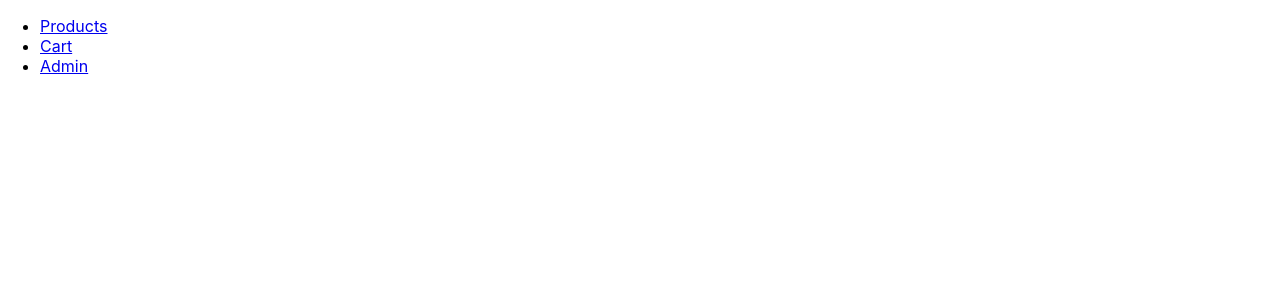
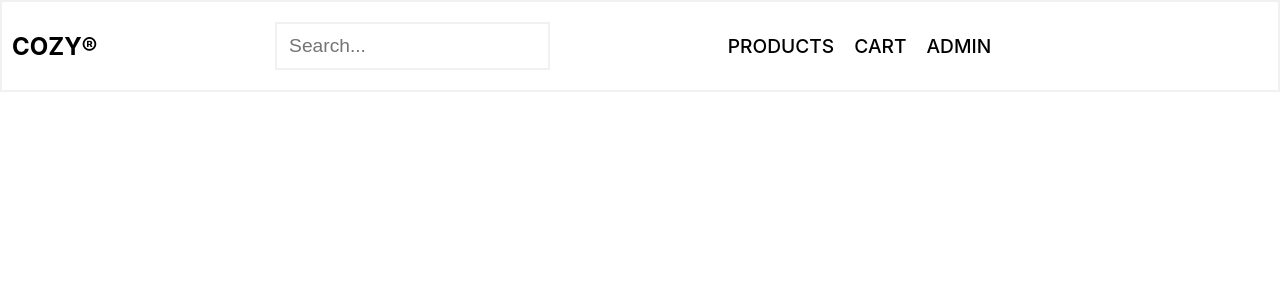
Before and after one commit to ayman-alkhatib/cozy-e-commerce, a React (Create React App) app in the folder frontend/: page / in a window 1280 px wide. Shown: the top 300 px of the page. Built offline with nearby package versions, Linux system fonts and the light colour scheme.

Commit message:
Enhance NavBar component with styling and search functionality

```diff
--- a/frontend/src/components/NavBar.jsx
+++ b/frontend/src/components/NavBar.jsx
@@ -1,11 +1,16 @@
 import { Link, Outlet } from "react-router";
 import { routes } from "../logic/Router";
-
+import styles from "./NavBar.module.css";
 function NavBar() {
   return (
-    <div>
-      <ul>
-        <li>
+    <>
+      <div className={styles.navbar}>
+        <span className={styles.logo}>Cozy®</span>
+        <div className={styles.search}>
+          <input type="text" placeholder="Search..." />
+        </div>
+        <ul className={styles.navbarList}>
+          <li className={styles.active}>
             <Link to={routes.ProductListPage}>Products</Link>
           </li>
           <li>
@@ -15,8 +20,13 @@ function NavBar() {
             <Link to={routes.AdminPage}>Admin</Link>
           </li>
         </ul>
+
+        <div className={styles.login}>
+          <Link to={routes.LoginPage}>Login</Link>
+        </div>
+      </div>
       <Outlet />
-    </div>
+    </>
   );
 }
 
--- /dev/null
+++ b/frontend/src/components/NavBar.module.css
@@ -0,0 +1,80 @@
+.navbar {
+    padding: 10px;
+    display: flex;
+    justify-content: space-between;
+    align-items: center;
+    border: 2px solid #f1f1f1;
+}
+
+.logo {
+    font-size: 1.5em;
+    font-weight: 700;
+    color: var(--main-color);
+    text-transform: uppercase;
+    cursor: pointer;
+}
+
+.navbarList {
+    display: flex;
+    justify-content: space-around;
+    align-items: center;
+    list-style: none;
+    padding: 0;
+    gap: 20px;
+}
+
+.navbarList li {
+    display: inline;
+    font-size: 1.2em;
+    font-weight: 500;
+    text-transform: uppercase;
+    cursor: pointer;
+    color: black;
+
+}
+
+a {
+    text-decoration: none;
+    color: inherit;
+}
+
+.navbarList li:hover {
+    color: var(--main-color);
+    transition: 0.5s;
+}
+
+.navbarList li.active {
+    color: var(--main-color);
+}
+
+.login {
+    background-color: var(--main-color);
+    color: white;
+    padding: 10px 20px;
+    border-radius: 5px;
+    font-size: 1.2em;
+    font-weight: 500;
+    text-transform: uppercase;
+    cursor: pointer;
+}
+
+.login:hover {
+    background-color: var(--main-color-dark);
+    transition: 0.5s;
+}
+
+.search {
+    display: flex;
+    justify-content: space-between;
+    align-items: center;
+    border: 2px solid #f1f1f1;
+    padding: 10px;
+    margin: 10px 0;
+}
+
+.search input {
+    border: none;
+    outline: none;
+    font-size: 1.2em;
+    font-weight: 500;
+}
```
Lines whose indentation alone changed are shown as unchanged.
